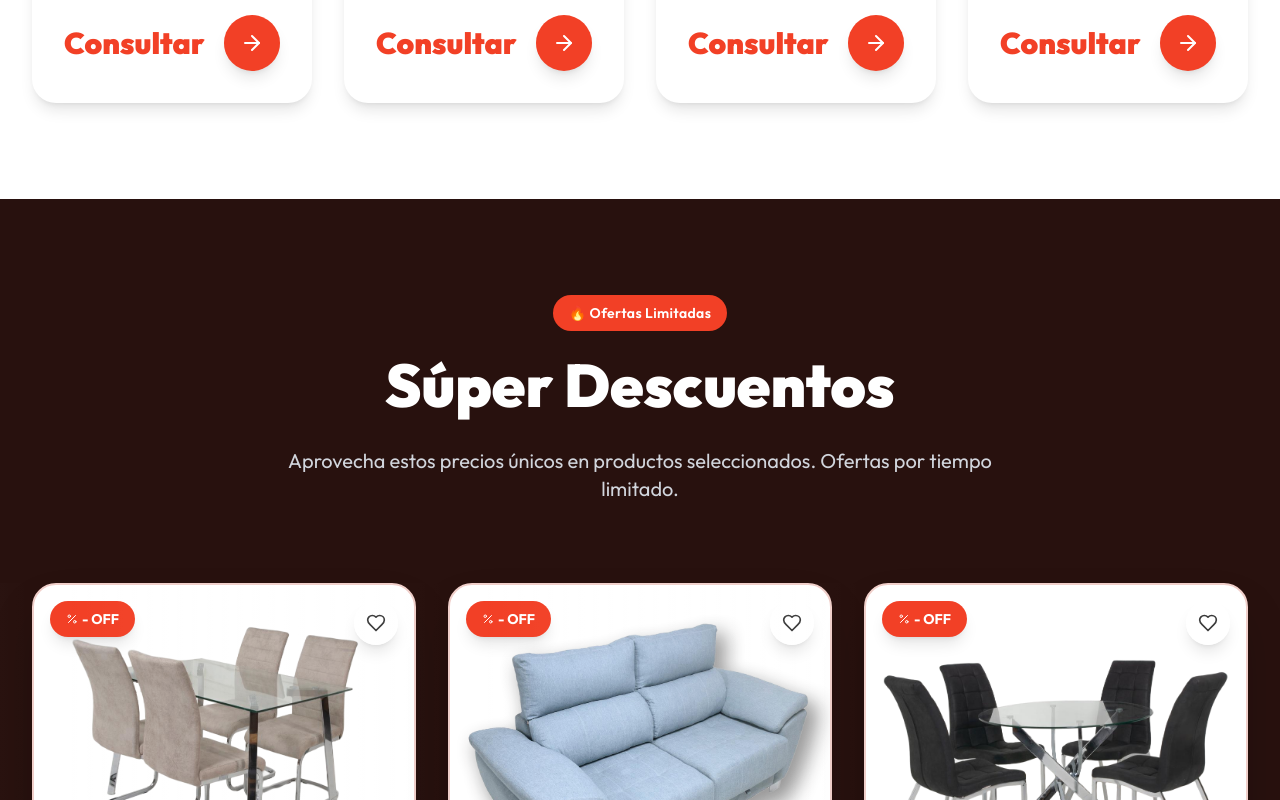
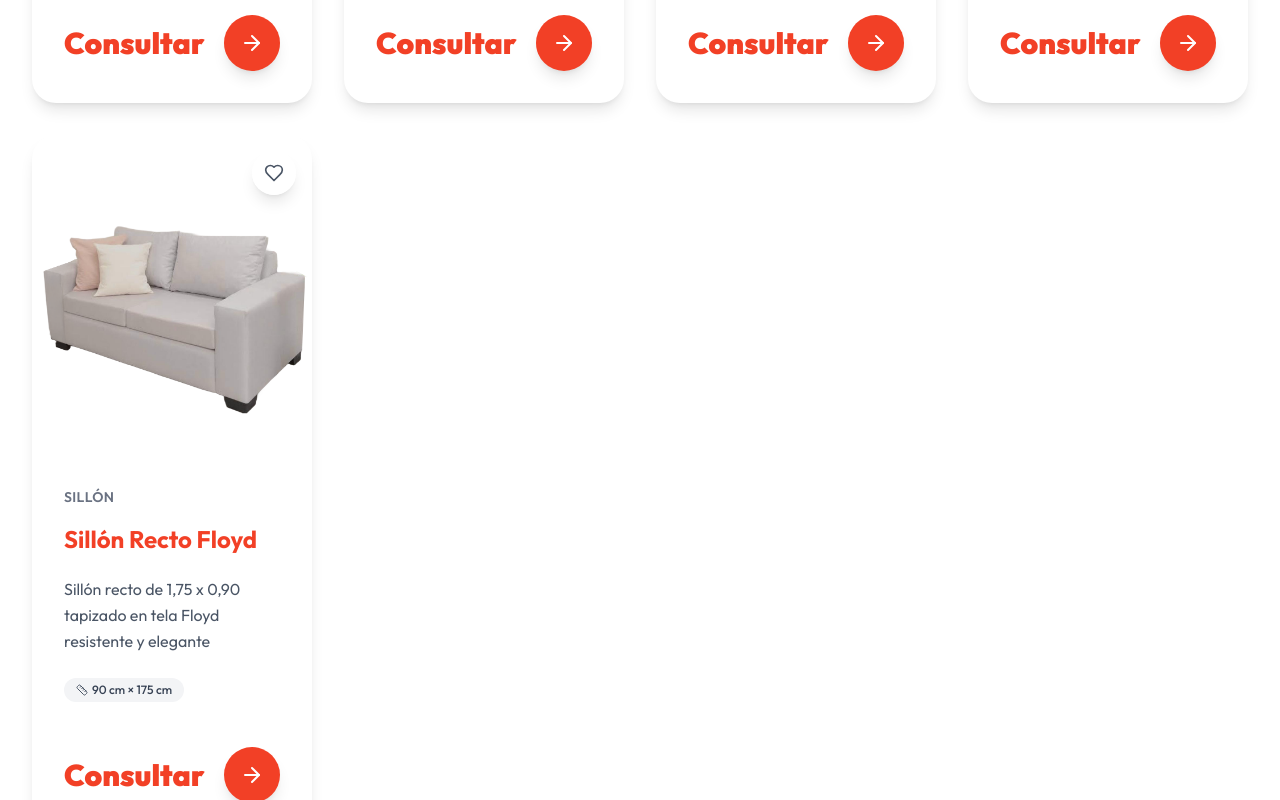
Before and after one commit to Joapozzo/ducco, a Next.js app: page / in a window 1280 px wide. Shown: the part 3000-3800 px from the top of the page. Built offline with nearby package versions, Linux system fonts and the light colour scheme; no server answers.

Commit message:
actualizacion prodcutows y stock

```diff
--- a/src/app/data/ProductStatic.ts
+++ b/src/app/data/ProductStatic.ts
@@ -136,6 +136,24 @@ export const productos: Producto[] = [
     esDestacado: false,
     esOferta: true
   },
+    {
+    id: 8,
+    nombre: "Sillón Recto Floyd",
+    descripcionCorta: "Sillón recto de 1,75 x 0,90 tapizado en tela Floyd resistente y elegante",
+    descripcionCompleta: "El sillón recto de 1,75 m de ancho por 0,90 m de profundidad combina diseño y confort para tu living o espacio de descanso. Tapizado en tela Floyd, resistente y sofisticada. Podés elegir el color que más se adapte a tu estilo.",
+    categoria: "Sillón",
+    precio: "Consultar",
+    stock: 5,
+    imagenes: [
+      "/imgs/sillones/recto-1.png",
+    ],
+    dimensiones: {
+      largo: "175 cm",
+      ancho: "90 cm"
+    },
+    esDestacado: true,
+    esOferta: false
+  }
 ];
 
 export const getProductosPorCategoria = (categoria: CategoriaProducto): Producto[] => {
--- a/src/app/types/productType.tsx
+++ b/src/app/types/productType.tsx
@@ -14,8 +14,9 @@ export type Producto = {
     imagenes: string[];
     variantes?: string;
     dimensiones: {
-        ancho: string;
-        largo: string;
+        ancho?: string;
+        largo?: string;
+        profundidad?: string;
     };
     caracteristicasAdicionales?: string;
     esDestacado?: boolean;
```
Also changed, not shown: public/imgs/sillones/recto-1.png (renamed from public/imgs/sillones/floyd-1.png).
